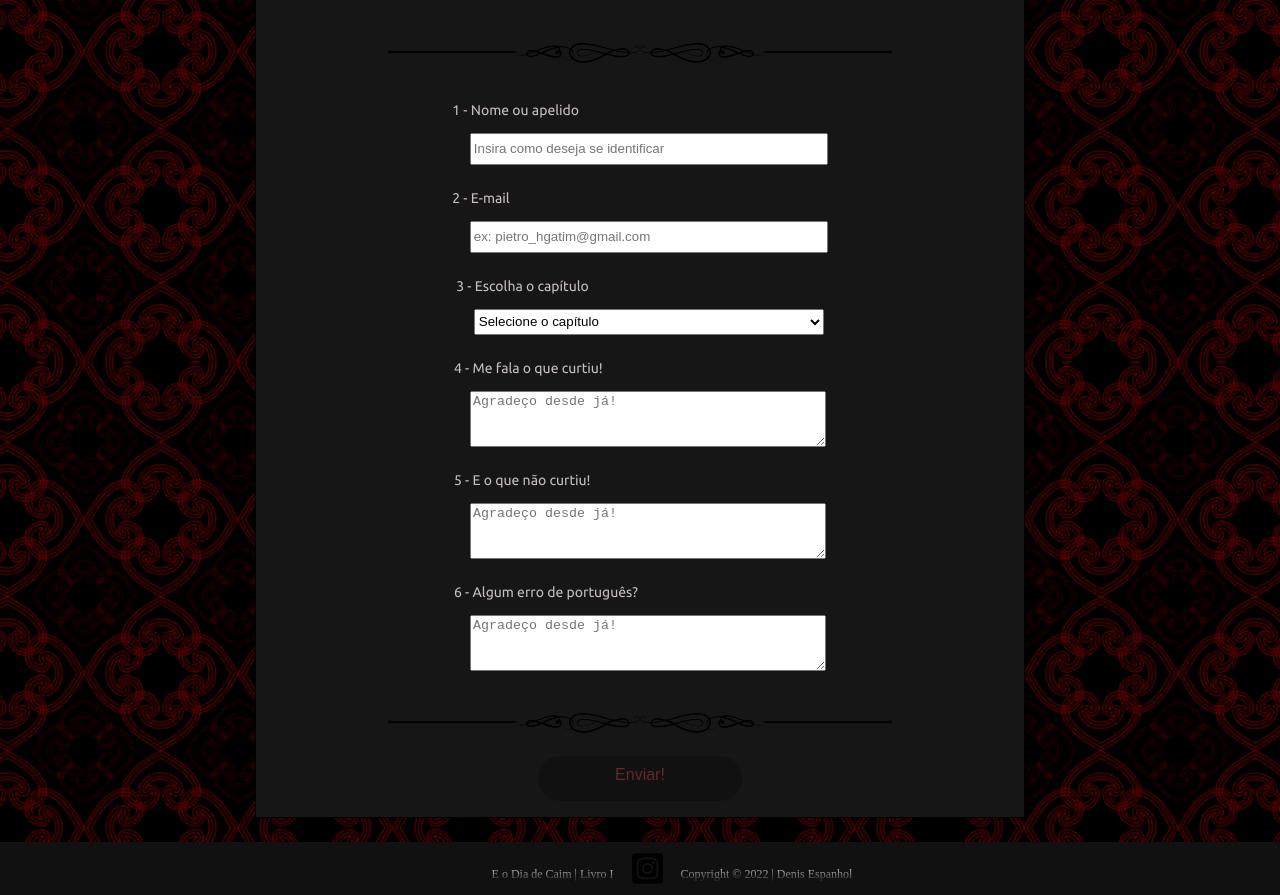
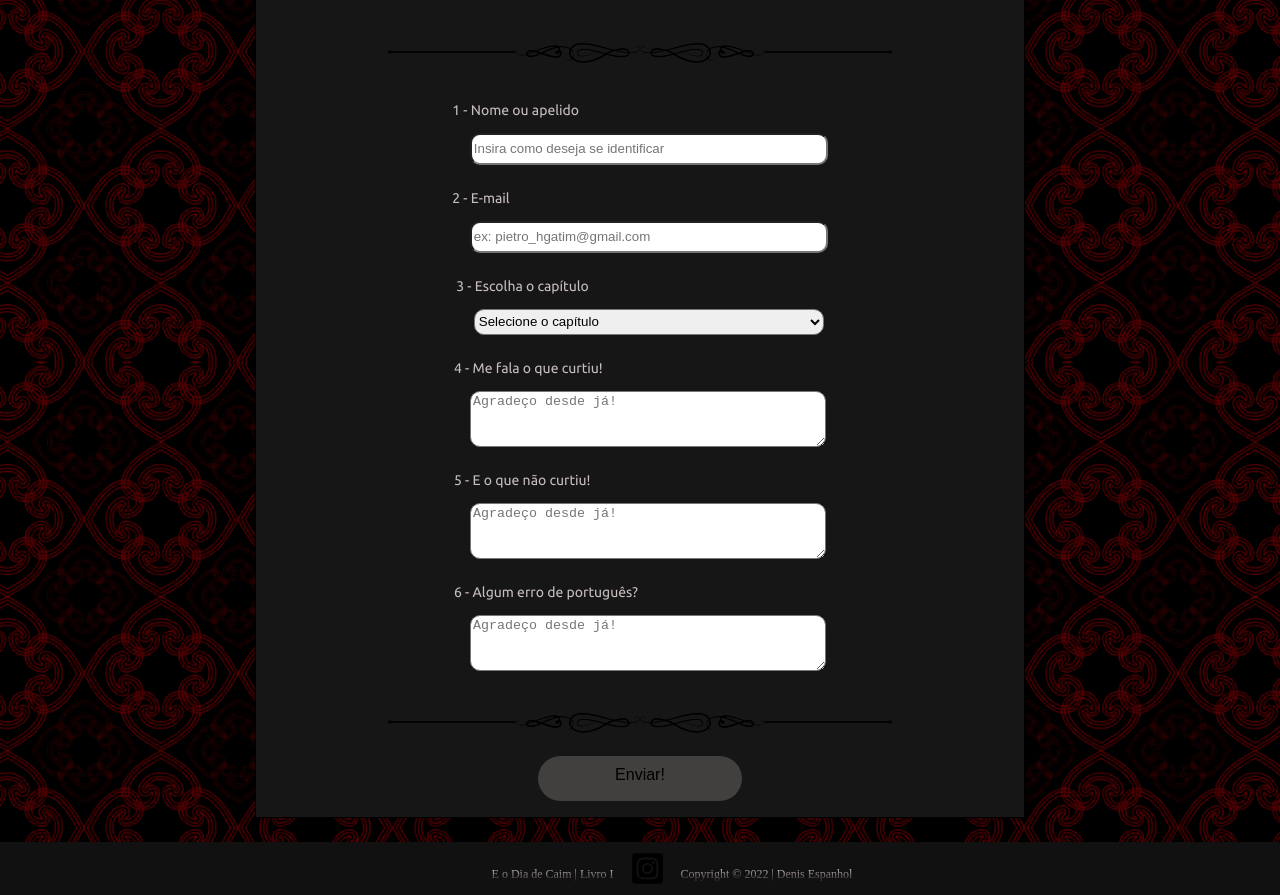
Before and after one commit to denisespanhol/AsCronicasDaDesesperanca, a React (Create React App) app in the folder as-cronicas-da-desesperanca/: page /feedback in a window 1280 px wide. Shown: the part 260-1155 px from the top of the page. Built offline with nearby package versions, Linux system fonts and the light colour scheme; a web font is replaced by a local one.

Commit message:
Iniciando mudanças no forms

```diff
--- a/as-cronicas-da-desesperanca/src/context/Provider.js
+++ b/as-cronicas-da-desesperanca/src/context/Provider.js
@@ -4,10 +4,13 @@ import AppContext from './AppContext';
 
 export default function Provider({ children }) {
   const [toFixed, setToFixed] = useState(false);
+  const [disableSubmit, setDisableSubmit] = useState(true);
 
   const state = {
     toFixed,
     setToFixed,
+    disableSubmit,
+    setDisableSubmit
   }
 
   return (
--- a/as-cronicas-da-desesperanca/src/pages/Feedback.css
+++ b/as-cronicas-da-desesperanca/src/pages/Feedback.css
@@ -15,12 +15,14 @@ input, select {
   height: 16px;
   margin-left: 17.6px;
   width: 200px;
+  border-radius: 10px;
 }
 
 textarea {
   width: 200px;
   height: 50px;
   margin-left: 16px;
+  border-radius: 10px;
 }
 
 .feedbackBackground {
@@ -81,8 +83,8 @@ textarea {
   display: flex;
   justify-content: center;
   align-self: center;
-  color: rgba(102, 40, 40, 1);
-  background-color: rgba(18, 17, 17, 1);
+  color: black;
+  background-color: rgb(66, 63, 63);
   border: none;
   padding: 10px 27px;
   font-size: 16px;
@@ -91,6 +93,12 @@ textarea {
   height: 45px;
   width: 204px;
   font-family: 'Manuale', arial;
+}
+
+.designFeedbackButtons:hover {
+  background-color: rgb(66, 63, 63);
+  color: black;
+  cursor: default;
 }
 
 @media screen and (min-width: 750px) {
--- a/as-cronicas-da-desesperanca/src/pages/Feedback.js
+++ b/as-cronicas-da-desesperanca/src/pages/Feedback.js
@@ -1,10 +1,13 @@
-import React from 'react';
+import React, { useContext } from 'react';
+import AppContext from '../context/AppContext';
 import Header from '../components/Header';
 import Footer from '../components/Footer';
 import divisorImg from '../images/divider-4715969.png';
 import './Feedback.css';
 
 export default function Feedback() {
+  const { disableSubmit } = useContext(AppContext);
+
   function thanks() {
     window.alert('Feedback enviado! Muito obrigado!');
   }
@@ -83,6 +86,7 @@ export default function Feedback() {
               type='submit'
               className='designFeedbackButtons'
               onClick={ thanks }
+              disabled={ disableSubmit }
             >
               Enviar!
             </button>
```
